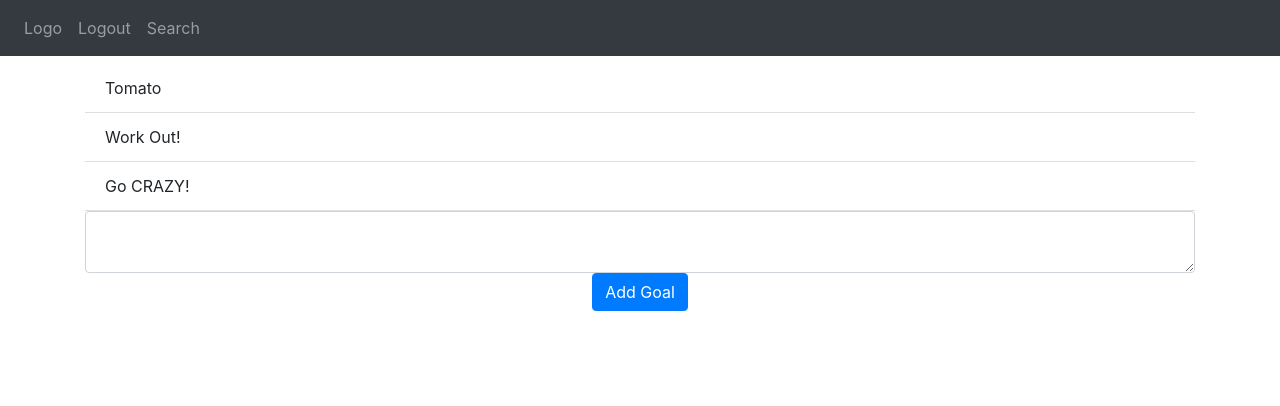
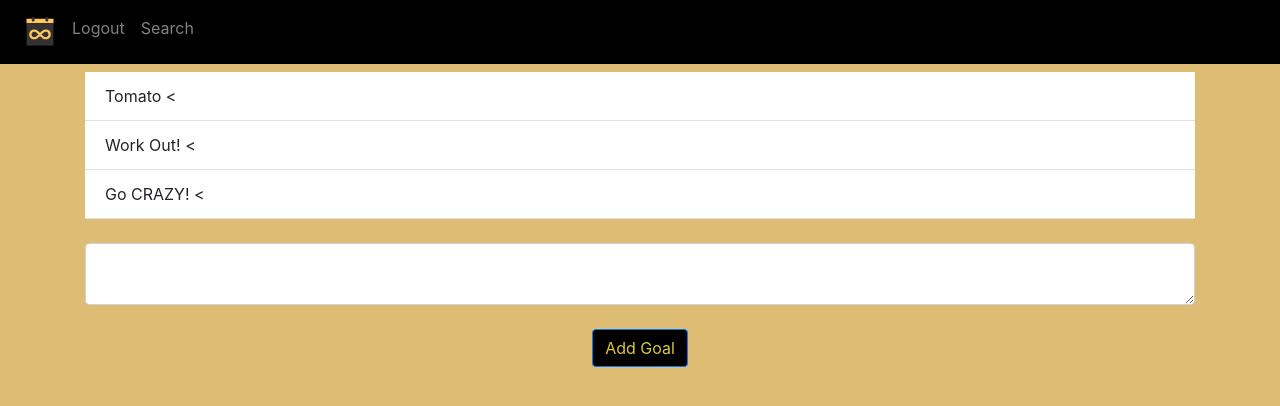
Before and after one commit to wasaysir/go-go-goal, a Flask app: page / in a window 1280 px wide. Shown: the top 406 px of the page. Run offline with Flask 2, Linux system fonts and the light colour scheme; a user stored in the database is signed in; data comes from the database, SQL or seed files in the repository; both versions use the stored data as it was after the commit; some libraries are stand-ins or nearby versions.

Commit message:
Functional User Setup

```diff
--- /dev/null
+++ b/website/static/css/main.css
@@ -0,0 +1,8 @@
+.btn-primary, .btn-primary:hover, .btn-primary:active, .btn-primary:visited {
+    background-color: #000000  !important;
+    color: #d9c93d !important;
+}
+
+body{
+  background: #debc73 !important;
+}
--- /dev/null
+++ b/website/templates/404.html
@@ -0,0 +1,6 @@
+{% extends "base.html" %}
+{% block title %} Goal! {% endblock %}
+
+{% block content %}
+<h1> Woopsies! You're not supposed to be here! This is a 404. I think it's time to leave </h1>
+{% endcontent %}
--- a/website/templates/base.html
+++ b/website/templates/base.html
@@ -11,23 +11,29 @@
       crossorigin="anonymous"
     />
 
+    <link rel="stylesheet" href="../static/css/main.css">
+
     <link
       rel="stylesheet"
       href="https://stackpath.bootstrapcdn.com/font-awesome/4.7.0/css/font-awesome.min.css"
       crossorigin="anonymous"
     />
 
+    <link rel="shortcut icon" type="image/png" href="../static/images/16h/logo.png">
+
     <title> {% block title %} Home {% endblock %}</title>
     </head>
     <body>
-      <nav class = "navbar navbar-expand-lg navbar-dark bg-dark">
+      <nav class = "navbar navbar-expand-lg navbar-dark" style="background-color: #000000;">
           <button class="navbar-toggler" type = "button" data-toggle="collapse" data-target="#navbar">
             <span class="navbar-toggler-icon"></span>
             </button>
           <div class = "collapse navbar-collapse" id="navbar">
               <div class="navbar-nav">
                 {% if user.is_authenticated %}
-                  <a class = "nav-item nav-link" id="home" href="/">Logo</a>
+                  <a class = "nav-item nav-link" id="home" href="/">
+                    <img src="../static/images/32h/logo.png" height=32px width=32px>
+                  </a>
                   <a class = "nav-item nav-link" id="login" href="/logout">Logout</a>
                   <a class = "nav-item nav-link" id="search" href="/search">Search</a>
                   {% else %}
--- a/website/templates/home.html
+++ b/website/templates/home.html
@@ -6,9 +6,13 @@
 <h1 align="center"></h1>
 <ul class="list-group list-group-flush" id="goals">
   {% for goal in user.goals %}
-  <li class="list-group-item"> {{goal.goal}}</li>
+  <li class="list-group-item">
+    {{goal.goal}}
+    <
+  </li>
   {% endfor %}
   </ul>
+  </br>
 <form method="POST">
   <textarea
     name="goal"
@@ -16,6 +20,7 @@
     placeholder="Enter goal"
     class="form-control">
   </textarea>
+  <br>
   <div align="center">
       <button type = "submit" class = "btn btn-primary"> Add Goal </button>
       </div>
--- a/website/views.py
+++ b/website/views.py
@@ -5,6 +5,11 @@
 from .form import SearchForm
 
 views = Blueprint('views', __name__)
+
+@views.errorhandler(404)
+def page_not_found(e):
+    # note that we set the 404 status explicitly
+    return render_template('404.html'), 404
 
 @views.route('/', methods=['GET', 'POST'])
 @login_required
```
Also changed, not shown: README.md, website/database.db, website/static/images/128h/logo.png (renamed from website/static/images/128h/Artboard 1.png), website/static/images/16h/logo.png (renamed from website/static/images/16h/Artboard 1.png), website/static/images/256h/logo.png (renamed from website/static/images/256h/Artboard 1.png), website/static/images/32h/logo.png (renamed from website/static/images/32h/Artboard 1.png), website/static/images/512h/logo.png (renamed from website/static/images/512h/Artboard 1.png), website/static/images/64h/logo.png (renamed from website/static/images/64h/Artboard 1.png), 1 other file.
